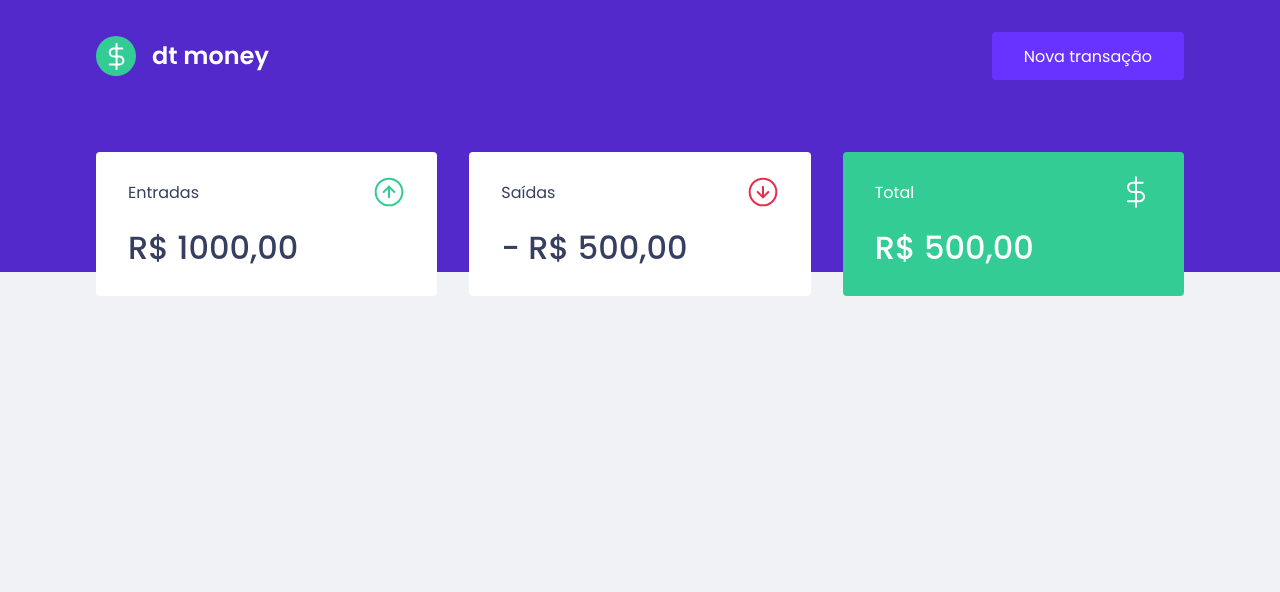
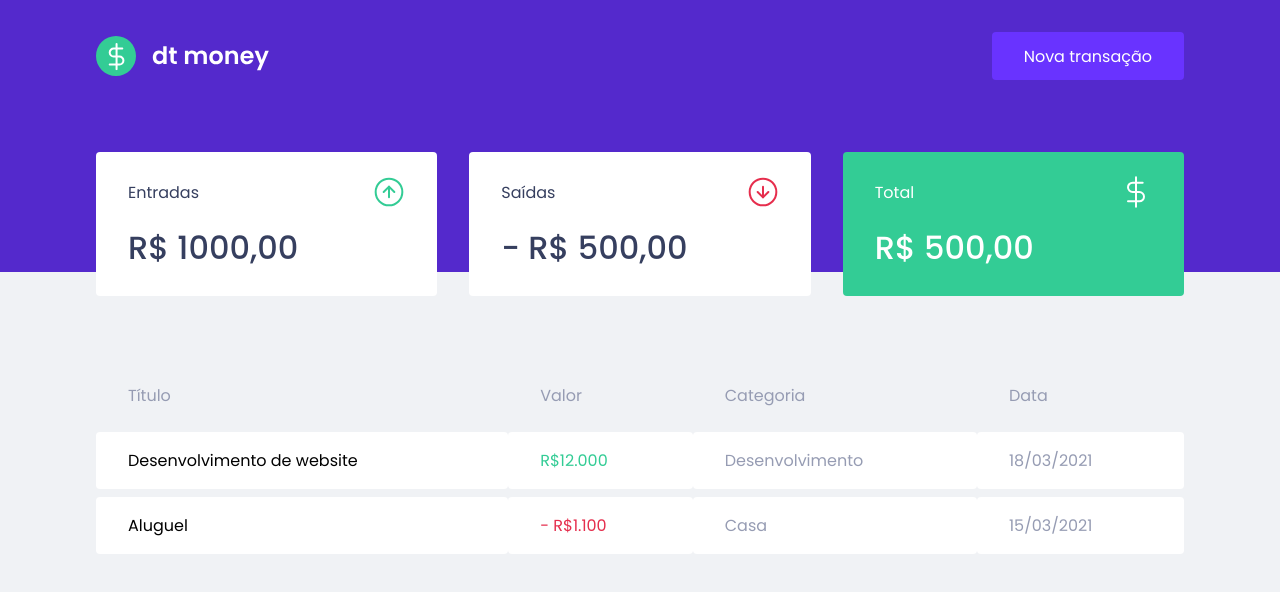
Before and after one commit to gitirana/Ignite, a React (Create React App) app in the folder nivel-2/dtmoney/: page / in a window 1280 px wide. Shown: the top 592 px of the page. Built offline with nearby package versions, Linux system fonts and the light colour scheme.

Commit message:
feat: creating transactions table component

```diff
--- a/nivel-2/dtmoney/src/components/Dashboard/index.tsx
+++ b/nivel-2/dtmoney/src/components/Dashboard/index.tsx
@@ -1,10 +1,12 @@
 import { Summary } from "../Summary";
+import { TransactionsTable } from "../TransationsTable";
 import { Container } from "./styles";
 
 export function Dashboard() {
   return (
     <Container>
       <Summary />
+      <TransactionsTable />
     </Container>
   );
 }
--- /dev/null
+++ b/nivel-2/dtmoney/src/components/TransationsTable/index.tsx
@@ -0,0 +1,33 @@
+import { Container } from "./styles";
+
+export function TransactionsTable() {
+  return (
+    <Container>
+      <table>
+        <thead>
+          <tr>
+            <th>Título</th>
+            <th>Valor</th>
+            <th>Categoria</th>
+            <th>Data</th>
+          </tr>
+        </thead>
+
+        <tbody>
+          <tr>
+            <td>Desenvolvimento de website</td>
+            <td className="deposit">R$12.000</td>
+            <td>Desenvolvimento</td>
+            <td>18/03/2021</td>
+          </tr>
+          <tr>
+            <td>Aluguel</td>
+            <td className="withdraw">- R$1.100</td>
+            <td>Casa</td>
+            <td>15/03/2021</td>
+          </tr>
+        </tbody>
+      </table>
+    </Container>
+  );
+}
--- /dev/null
+++ b/nivel-2/dtmoney/src/components/TransationsTable/styles.ts
@@ -0,0 +1,39 @@
+import styled from "styled-components";
+
+export const Container = styled.div`
+  margin-top: 4rem;
+
+  table {
+    width: 100%;
+    border-spacing: 0 0.5rem;
+
+    th {
+      color: var(--text-body);
+      font-weight: 400;
+      padding: 1rem 2rem;
+      text-align: left;
+      line-height: 1.5rem;
+    }
+
+    td {
+      padding: 1rem 2rem;
+      border: 0;
+      background: var(--shape);
+
+      color: var(--text-body);
+      border-radius: 0.25rem;
+
+      &:first-child {
+        color: var(--text-tile);
+      }
+
+      &.deposit {
+        color: var(--green);
+      }
+
+      &.withdraw {
+        color: var(--red);
+      }
+    }
+  }
+`;
```
